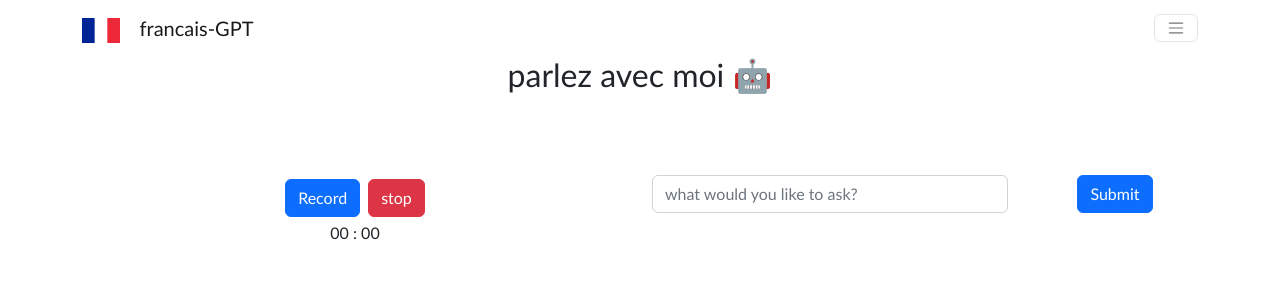
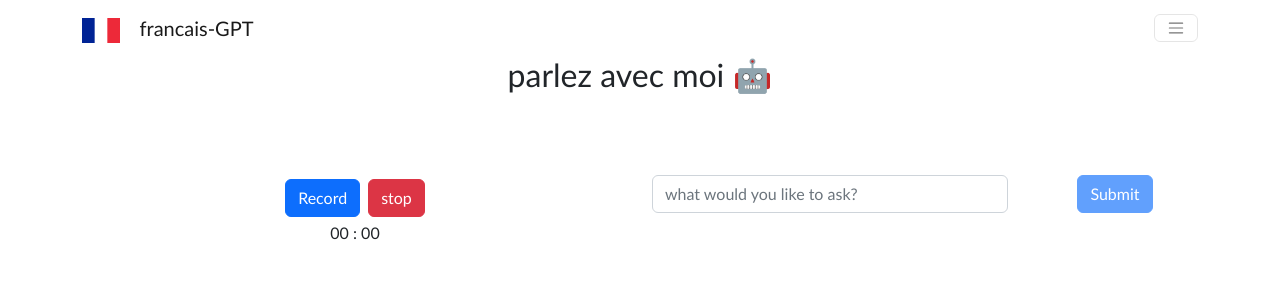
Before and after one commit to ryanMegarityART/french-verbs-game, a React (Vite) app in the folder frontend/: page /chat in a window 1280 px wide. Shown: the top 300 px of the page. Built offline with nearby package versions, Linux system fonts and the light colour scheme; sample sign-in values are in the browser's storage; what mic-recorder-to-mp3, react-windowed-select would draw is missing.

Commit message:
add disabled flag

```diff
--- a/frontend/src/components/chat/Chat.tsx
+++ b/frontend/src/components/chat/Chat.tsx
@@ -137,6 +137,7 @@ export const Chat: FC = () => {
                   e.preventDefault;
                   getChat();
                 }}
+                disabled={!audioBlob && !chatPrompt}
               >
                 Submit
               </Button>
```
